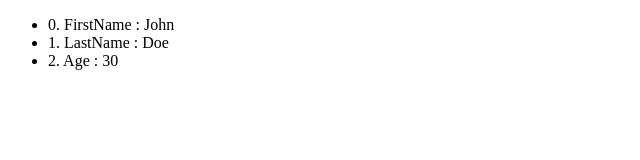
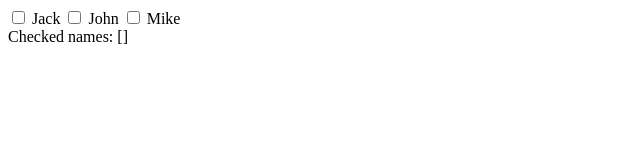
Before and after one commit to imsunhao/Vue-Start, a plain HTML site: page index.html in a window 1280 px wide. Shown: the whole page, without its empty margins (0-640 px from the left). Drawn offline with Linux system fonts and the light colour scheme.

Commit message:
多个勾选框，绑定到同一个数组

```diff
--- a/index.html
+++ b/index.html
@@ -5,9 +5,16 @@
     <title>Title</title>
 </head>
 <body>
-<ul id="app">
-    <li v-for="(value, key, index) in object" :key="value.id">{{ index }}. {{ key }} : {{ value }}</li>
-</ul>
+<div id="app">
+    <input type="checkbox" id="jack" value="Jack" v-model="checkedNames">
+    <label for="jack">Jack</label>
+    <input type="checkbox" id="john" value="John" v-model="checkedNames">
+    <label for="john">John</label>
+    <input type="checkbox" id="mike" value="Mike" v-model="checkedNames">
+    <label for="mike">Mike</label>
+    <br>
+    <span>Checked names: {{ checkedNames }}</span>
+</div>
 </body>
 </html>
 <script src="js/vue.js"></script>
@@ -15,11 +22,7 @@
 var vm=new Vue({
     el: '#app',
     data: {
-        object: {
-            FirstName: 'John',
-            LastName: 'Doe',
-            Age: 30
-        }
+            checkedNames: []
     }
 });
 </script>
```
